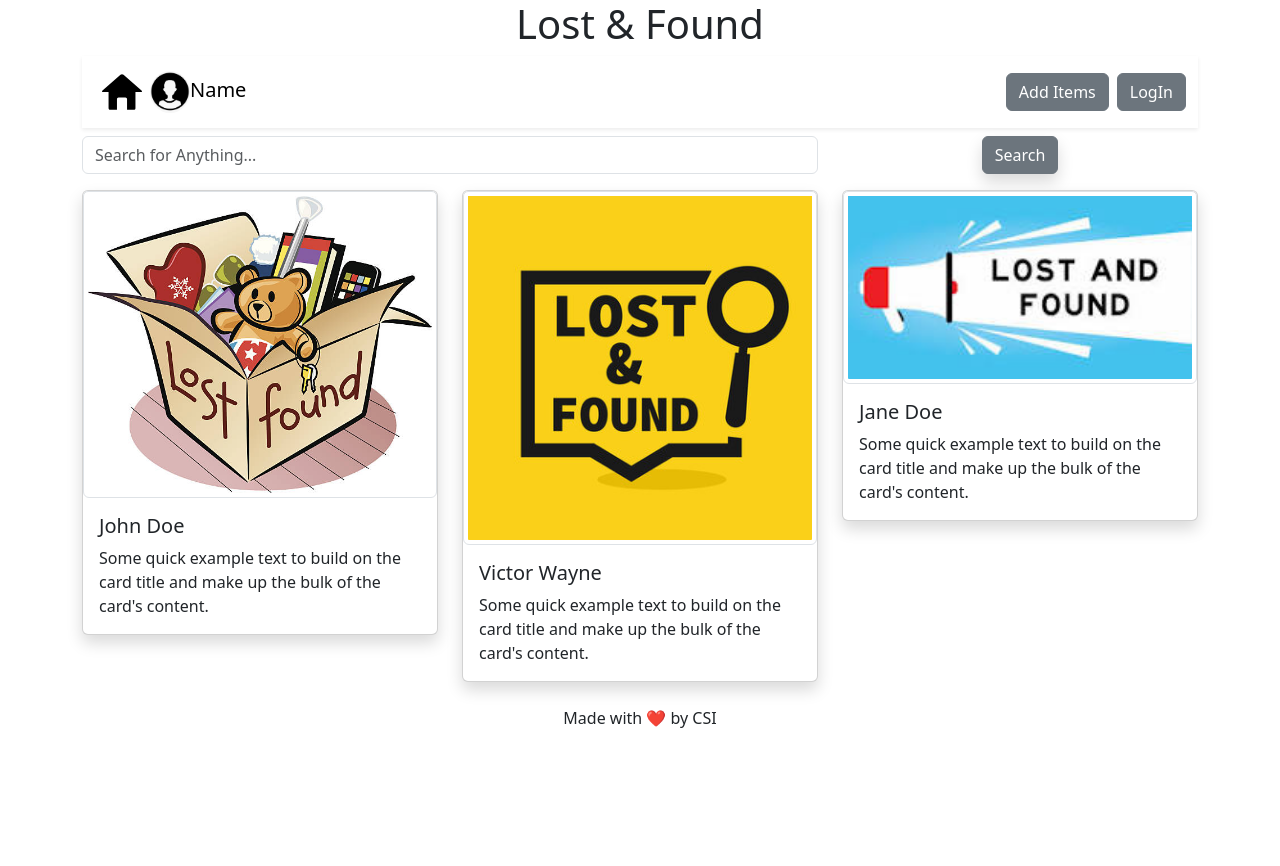
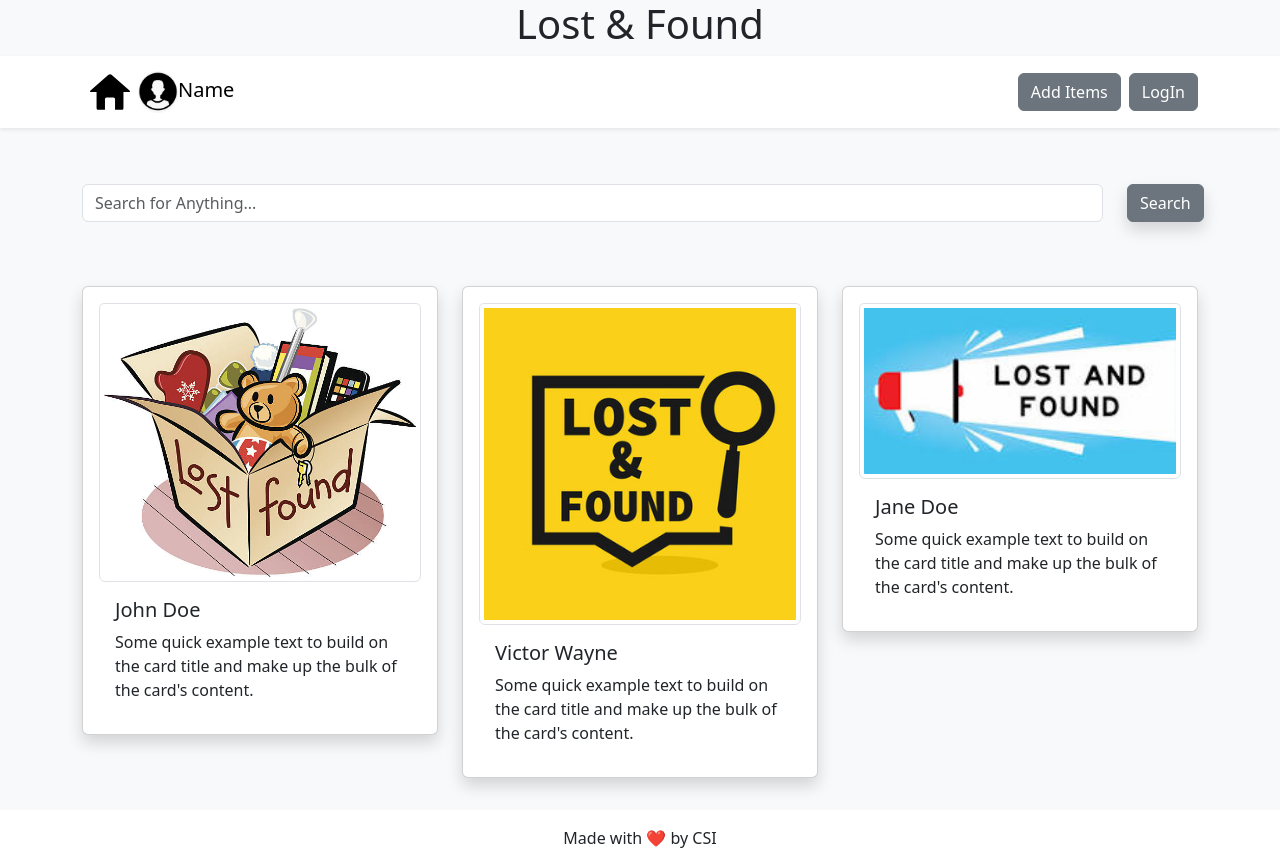
Before and after one commit to csivitu/LostAndFound, a React (Create React App) app in the folder frontend/: page / in a window 1280 px wide. Before the commit the page ends 800 px from the top, so only its background shows below. Built offline with nearby package versions, Linux system fonts and the light colour scheme.

Commit message:
fix: aspect ratio using bootstrap

```diff
--- a/frontend/src/components/Dashboard.js
+++ b/frontend/src/components/Dashboard.js
@@ -1,4 +1,4 @@
-import React from "react";
+import React, { useState } from "react";
 import Navbar from "./Navbar";
 import Footer from "./Footer";
 
@@ -8,13 +8,18 @@ export default function Dashboard() {
     { id: 2, name: "Victor Wayne" },
     { id: 3, name: "Jane Doe" },
   ];
-
   return (
     <>
+      <head>
+        <meta name="viewport" content="width=device-width, initial-scale=1.0" />
+      </head>
+      <body className="bg-light">
+        <Navbar />
+        <br />
+        <br />
         <div className="container">
-        <Navbar />
           <div className="row">
-          <div className="col-md-8">
+            <div className="col-sm-11">
               <div className="form-group my-2">
                 <input
                   className="form-control"
@@ -23,35 +28,40 @@ export default function Dashboard() {
                 />
               </div>
             </div>
-          <div className="col-md-4">
+            <div className="col-sm-1">
               <div className="text-center my-2">
                 <button className="btn btn-secondary shadow">Search</button>
               </div>
             </div>
           </div>
-
+          <br />
+          <br />
           <div className="row">
             {data.map((user) => (
-            <div className="col-md-4" key={user.id}>
-              <div className="card shadow my-2 custom-card">
+              <div className={`col-sm-4`}>
+                <div className="card shadow my-2 p-3">
                   <img
-                  className="card-img-top img-thumbnail img-fluid custom-img"
+                    className="card-img-top img-thumbnail img-fluid"
                     src={`images/${user.id}.jpg`}
                     alt="Image"
+
                   />
                   <div className="card-body">
                     <h5 className="card-title">{user.name}</h5>
                     <p className="card-text">
-                    Some quick example text to build on the card title and make
-                    up the bulk of the card's content.
+                      Some quick example text to build on the card title and
+                      make up the bulk of the card's content.
                     </p>
+                    {/*<span className="btn btn-secondary">Go somewhere</span>*/}
                   </div>
                 </div>
               </div>
             ))}
           </div>
         </div>
+        <br />
         <Footer />
+      </body>
     </>
   );
 }
```
Lines whose indentation alone changed are shown as unchanged.
